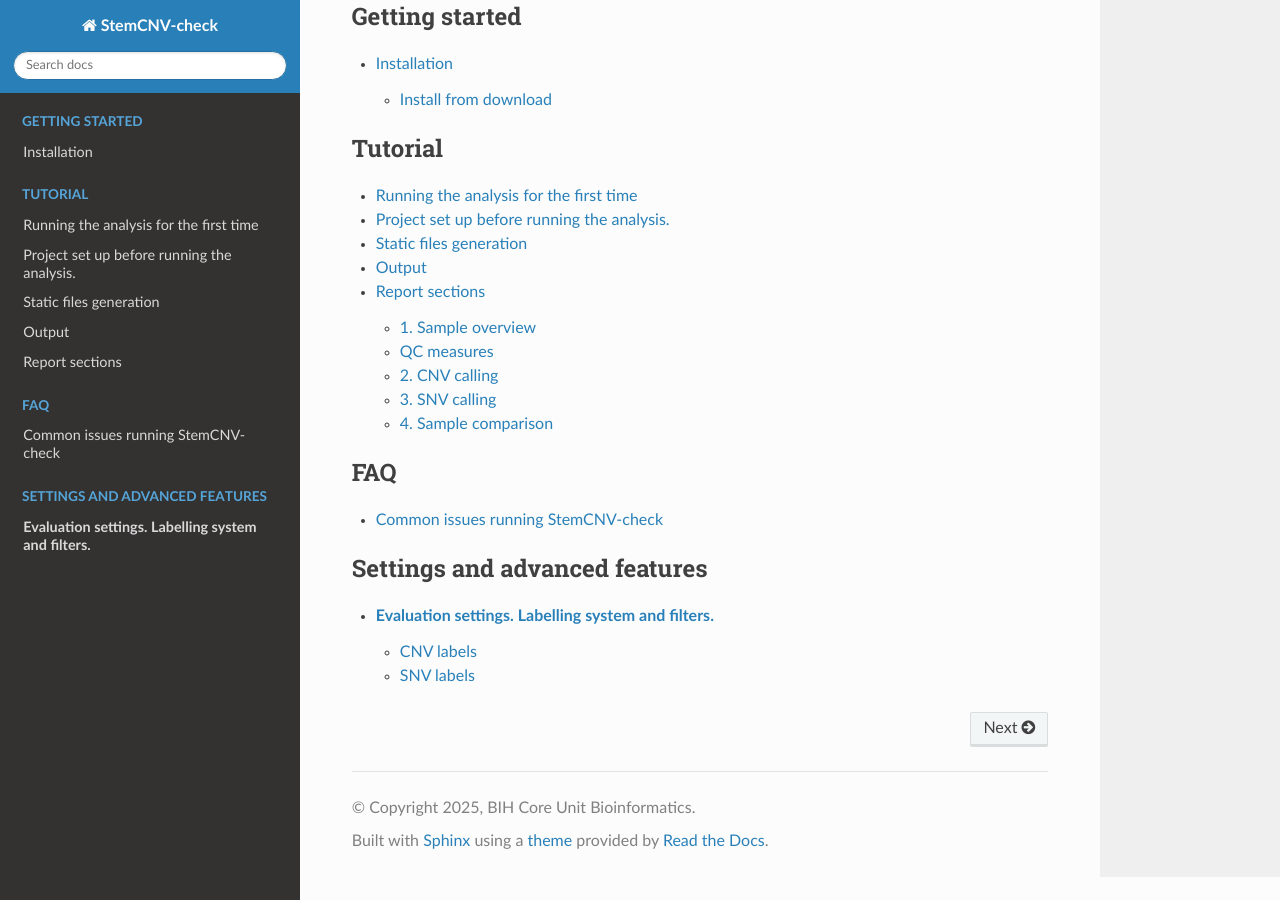
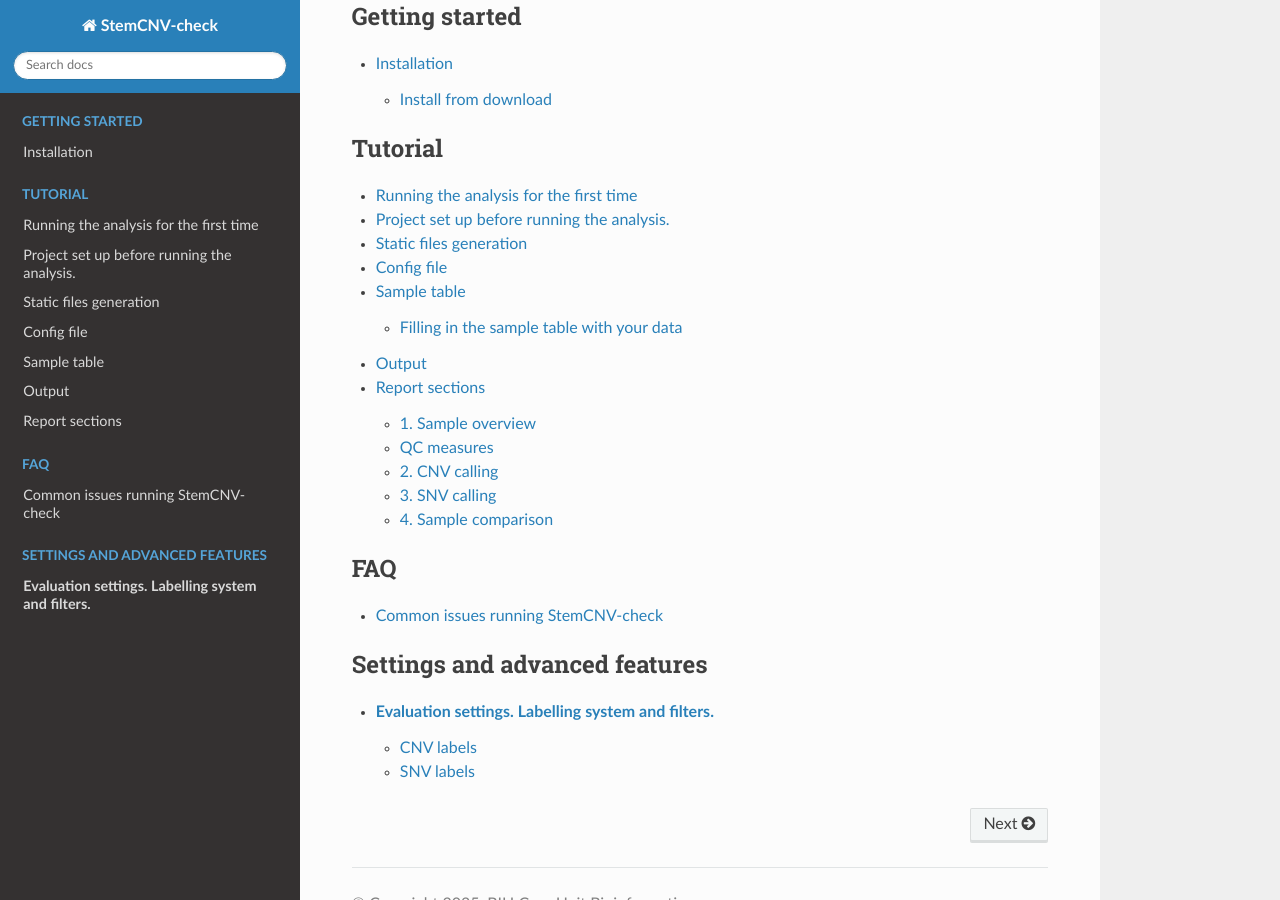
Before and after one commit to bihealth/StemCNV-check, a Sphinx documentation site: the page built from docs/source/index.rst, in a window 1280 px wide and 900 px high, scrolled down 1504 px. Built offline with Sphinx 7.4.7 and the Read the Docs theme 3.1.0, drawn with Linux system fonts in a browser that asks for light colours; pages that are not in the unit, such as notebooks, are missing from menus.

Commit message:
Update index.rst

```diff
--- a/docs/source/index.rst
+++ b/docs/source/index.rst
@@ -68,6 +68,8 @@ Table of Contents
     :name: run_stemcnv
 
     setup_project
+    config
+    sample_table
     output_files
     report_analysis
 
```
